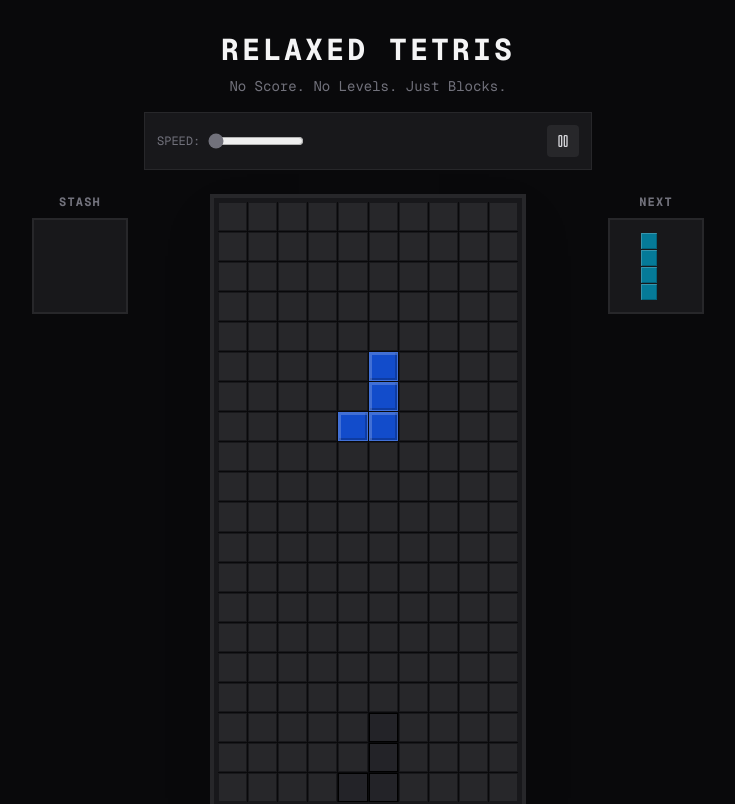
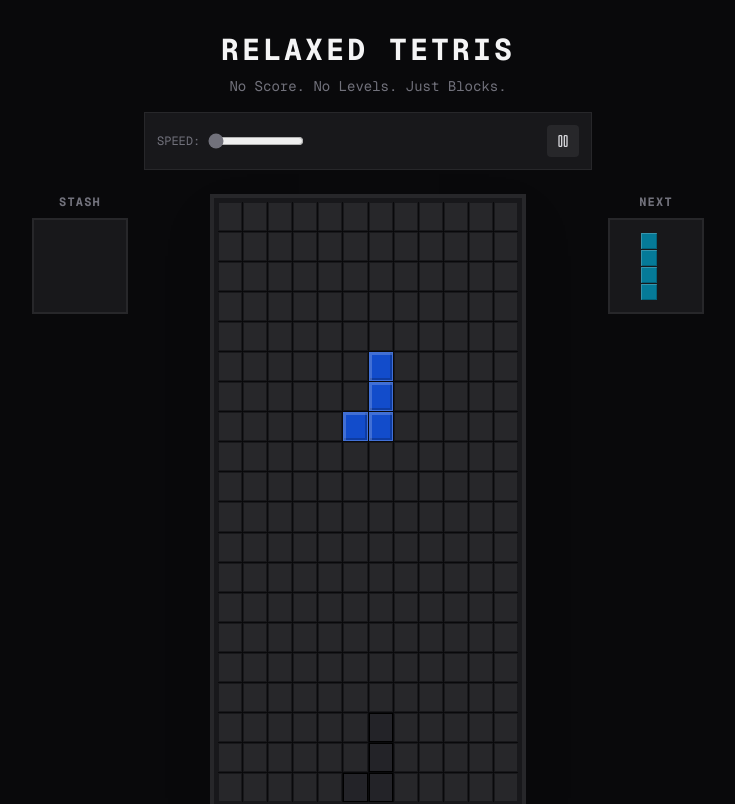
Before and after one commit to tonyisup/tonyismcp, a Next.js app: page /tetris in a window 1280 px wide. Shown: the top 804 px of the page, without its empty margins (272-1007 px from the left). Built offline with nearby package versions, Linux system fonts and the light colour scheme.

Commit message:
Update useTetris.ts 12 wide - Layne requested

```diff
--- a/app/tetris/useTetris.ts
+++ b/app/tetris/useTetris.ts
@@ -71,7 +71,7 @@ export interface Piece {
   type: TetrominoType;
 }
 
-const BOARD_WIDTH = 10;
+const BOARD_WIDTH = 12;
 const BOARD_HEIGHT = 20;
 
 // Helper to create an empty board
```
